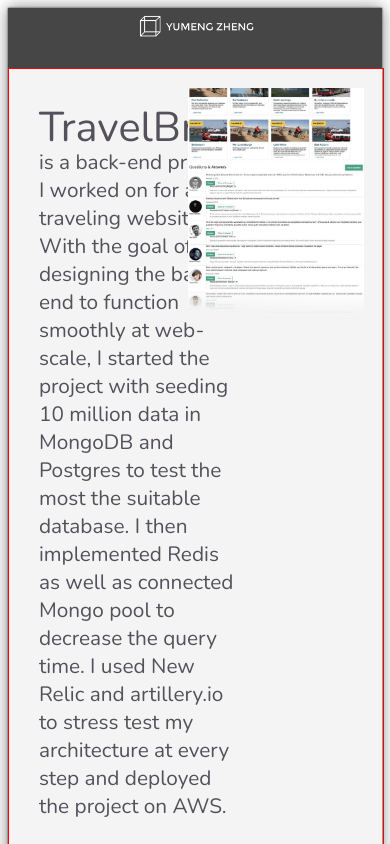
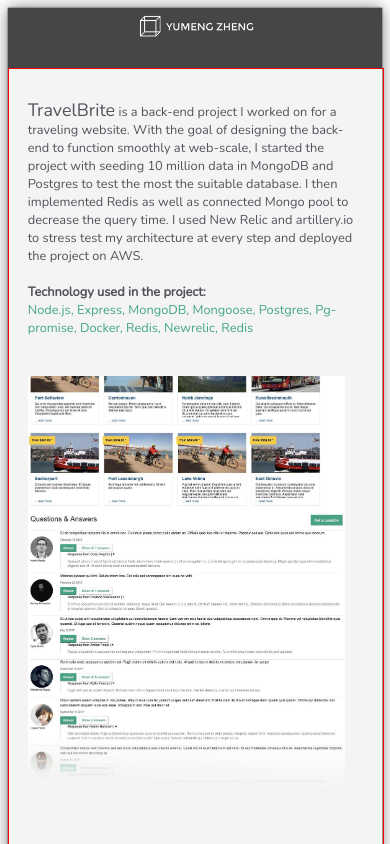
Before and after one commit to YumengZheng/portfolio, a React app: page /#/travelbrite in a window 390 px wide. Shown: the top 844 px of the page. Built offline with nearby package versions, Linux system fonts and the light colour scheme.

Commit message:
travelbrite responsive

```diff
--- a/src/components/Mihaibao.js
+++ b/src/components/Mihaibao.js
@@ -27,35 +27,12 @@ class Mihaibao extends Component {
       }
     }
 
-    let titleStyle;
-    if(1240<width){
-      titleStyle = {
-        fontSize:'2em',
-        lineHeight: '40px'
-      }
-    } else if(900<=width && width<=1240){
-      titleStyle = {
-        fontSize:'1.6em',
-        lineHeight: '30px'
-      }
-    } else if(700<=width && width<=900){
-      titleStyle = {
-        fontSize:'1.4em',
-        lineHeight: '30px'
-      }
-    } else if(0<=width && width<=700){
-      titleStyle = {
-        fontSize:'1.4em',
-        lineHeight: '20px'
-      }
-    }
-
     return (
       <div className="mihaibao-design" style={height}>
         <div className="mihaibao-design-banner-gif-box"><img src='./images/bags.gif' className="mihaibao-design-banner-gif"/></div>
         <img src='./images/mihaibaobanner.png' className="mihaibao-design-banner-image"/>
         <div className="mihaibao-design-part-two-box">
-          <p className="mihaibao-design-text"><span style={titleStyle}>Mihaibao</span> is a fashion-ecommerce company that offers easy overseas shopping for China to shop the West online. Funded and backed by the UK Government, UK Royal Family, Paypal and eBay.</p>
+          <p className="mihaibao-design-text"><span className="mihaibao-design-text-name">Mihaibao</span> is a fashion-ecommerce company that offers easy overseas shopping for China to shop the West online. Funded and backed by the UK Government, UK Royal Family, Paypal and eBay.</p>
           <div className='mihaibao-design-card'>
             <img src='./images/bcardback.png' className="mihaibao-design-bcard-back"/>
             <img src='./images/bcardfront.png' className="mihaibao-design-bcard-front"/>
--- a/src/components/TravelBrite.js
+++ b/src/components/TravelBrite.js
@@ -8,6 +8,7 @@ class TravelBrite extends Component {
   }
   render() {
     const width = document.body.clientWidth
+    console.log(width)
     let height;
     if(width>1240){
       height = {
@@ -15,22 +16,22 @@ class TravelBrite extends Component {
       }
     } else if(700<=width && width<=1240){
       height = {
-        height: width*1.3
+        height: width*0.8
       }
     } else if(500<=width && width<=700){
       height = {
-        height: width*2.9
+        height: width*2
       }
     } else if(0<=width && width<=500){
       height = {
-        height: width*3
+        height: width*2.3
       }
     }
 
     return (
       <div className="travelbrite" style={height}>
-        <div className='travelbrite-text-box'><p className='travelbrite-text'><span style={{fontSize:"2em", lineHeight: '40px'}}>TravelBrite</span> is a back-end project I worked on for a traveling website. With the goal of designing the back-end to function smoothly at web-scale, I started the project with seeding 10 million data in MongoDB and Postgres to test the most the suitable database. I then implemented Redis as well as connected Mongo pool to decrease the query time. I used New Relic and artillery.io to stress test my architecture at every step and deployed the project on AWS.
-        <br></br><br></br><span style={{fontSize:"1em", fontWeight: 'bold'}}>Technology used in the project:</span><br></br> <span style={{fontSize:"1em", color:'#44A685'}}>Node.js, Express, MongoDB, Mongoose, Postgres, Pg-promise, Docker, Redis, Newrelic, Redis</span></p></div>
+        <div className='travelbrite-text-box'><p className='travelbrite-text'><span className='travelbrite-text-name'>TravelBrite</span> is a back-end project I worked on for a traveling website. With the goal of designing the back-end to function smoothly at web-scale, I started the project with seeding 10 million data in MongoDB and Postgres to test the most the suitable database. I then implemented Redis as well as connected Mongo pool to decrease the query time. I used New Relic and artillery.io to stress test my architecture at every step and deployed the project on AWS.
+        <br></br><br></br><span style={{fontWeight: 'bold'}}>Technology used in the project:</span><br></br> <span style={{color:'#44A685'}}>Node.js, Express, MongoDB, Mongoose, Postgres, Pg-promise, Docker, Redis, Newrelic, Redis</span></p></div>
         <div className='travelbrite-image-box'><img src='./images/travel-brite-big1.png' className='travelbrite-image'/></div>
       </div>
     );
--- a/src/styles/Mihaibao.css
+++ b/src/styles/Mihaibao.css
@@ -42,6 +42,10 @@
     height: 200px;
     margin: 6% 0 0 10%;
     /* border: 1px solid #55515B; */
+  }
+  .mihaibao-design-text-name{
+    font-size:2em;
+    line-height: 40px;
   }
   .mihaibao-design-card{
     width: 50%;
@@ -140,6 +144,10 @@
     margin: 6% 0 0 10%;
     /* border: 1px solid #55515B; */
   }
+  .mihaibao-design-text-name{
+    font-size:1.6em;
+    line-height: 30px;
+  }
   .mihaibao-design-card{
     width: 50%;
     /* border: 1px solid #55515B; */
@@ -235,6 +243,10 @@
     margin: 6% 0 0 10%;
     /* border: 1px solid #55515B; */
   }
+  .mihaibao-design-text-name{
+    font-size:1.4em;
+    line-height: 30px;
+  }
   .mihaibao-design-card{
     width: 50%;
     /* border: 1px solid #55515B; */
@@ -329,6 +341,10 @@
     margin: 2% 0 0 5%;
     /* border: 1px solid #55515B; */
   }
+  .mihaibao-design-text-name{
+    font-size:1.4em;
+    line-height: 30px;
+  }
   .mihaibao-design-card{
     width: 50%;
     height: 80%;
@@ -420,6 +436,10 @@
     margin: 2% 0 0 5%;
     /* border: 1px solid #55515B; */
   }
+  .mihaibao-design-text-name{
+    font-size:1.4em;
+    line-height: 20px;
+  }
   .mihaibao-design-card{
     width: 50%;
     height: 80%;
--- a/src/styles/TravelBrite.css
+++ b/src/styles/TravelBrite.css
@@ -1,3 +1,4 @@
+@media screen and (min-width: 1270px){
 .travelbrite{
   width: 100%;
   border: 1px solid red;
@@ -12,8 +13,9 @@
   margin: 5% 0 0 8%;
   /* border: 1px solid red; */
 }
-.travelbrite-text{
-
+.travelbrite-text-name{
+  font-size: 2em;
+  line-height: 40px;
 }
 .travelbrite-image-box{
   width: 50%;
@@ -28,3 +30,140 @@
   object-position: top;
   display: block;
 }
+}
+@media (min-width: 930px) and (max-width: 1270px){
+  .travelbrite{
+    width: 100%;
+    border: 1px solid red;
+    display: flex;
+    flex-direction: row;
+    font-size: 1.2em;
+    color:#55515B;
+  }
+  .travelbrite-text-box{
+    width: 35%;
+    display: flex;
+    margin: 5% 0 0 8%;
+    /* border: 1px solid red; */
+  }
+  .travelbrite-text-name{
+    font-size:1.6em;
+    line-height: 30px;
+  }
+  .travelbrite-image-box{
+    width: 50%;
+    display: flex;
+    position: relative;
+    margin: 5% 5% 0 5%;
+    /* border: 1px solid red; */
+  }
+  .travelbrite-image{
+    max-width:100%;
+    object-fit: contain;
+    object-position: top;
+    display: block;
+  }
+}
+@media (min-width: 730px) and (max-width: 930px){
+  .travelbrite{
+    width: 100%;
+    border: 1px solid red;
+    display: flex;
+    flex-direction: row;
+    font-size: 1em;
+      color:#55515B;
+  }
+  .travelbrite-text-box{
+    width: 35%;
+    display: flex;
+    margin: 5% 0 0 8%;
+    /* border: 1px solid red; */
+  }
+  .travelbrite-text-name{
+    font-size:1.4em;
+    line-height: 30px;
+  }
+  .travelbrite-image-box{
+    width: 50%;
+    display: flex;
+    position: relative;
+    margin: 5% 5% 0 5%;
+    /* border: 1px solid red; */
+  }
+  .travelbrite-image{
+    max-width:100%;
+    object-fit: contain;
+    object-position: top;
+    display: block;
+  }
+}
+@media (min-width: 530px) and (max-width: 730px){
+  .travelbrite{
+    width: 100%;
+    border: 1px solid red;
+    display: flex;
+    flex-direction: column;
+    font-size: 1em;
+    color:#55515B;
+  }
+  .travelbrite-text-box{
+    width: 90%;
+    height: auto;
+    display: flex;
+    margin: 5% auto 2% ;
+    /* border: 1px solid red; */
+  }
+  .travelbrite-text-name{
+    font-size:1.4em;
+    line-height: 20px;
+  }
+  .travelbrite-image-box{
+    width: 90%;
+    height: 65%;
+    display: flex;
+    position: relative;
+    margin: 5% 5% 0 5%;
+    /* border: 1px solid red; */
+  }
+  .travelbrite-image{
+    max-width:100%;
+    object-fit: contain;
+    object-position: top;
+    display: block;
+  }
+}
+@media (min-width: 0px) and (max-width: 530px){
+  .travelbrite{
+    width: 100%;
+    border: 1px solid red;
+    display: flex;
+    flex-direction: column;
+    font-size: 0.8em;
+    color:#55515B;
+  }
+  .travelbrite-text-box{
+    width: 90%;
+    height: auto;
+    display: flex;
+    margin: 5% auto 2% ;
+    /* border: 1px solid red; */
+  }
+  .travelbrite-text-name{
+    font-size:1.4em;
+    line-height: 20px;
+  }
+  .travelbrite-image-box{
+    width: 90%;
+    height: 55%;
+    display: flex;
+    position: relative;
+    margin: 5% auto;
+    /* border: 1px solid red; */
+  }
+  .travelbrite-image{
+    max-width:100%;
+    object-fit: contain;
+    object-position: top;
+    display: block;
+  }
+}
```
